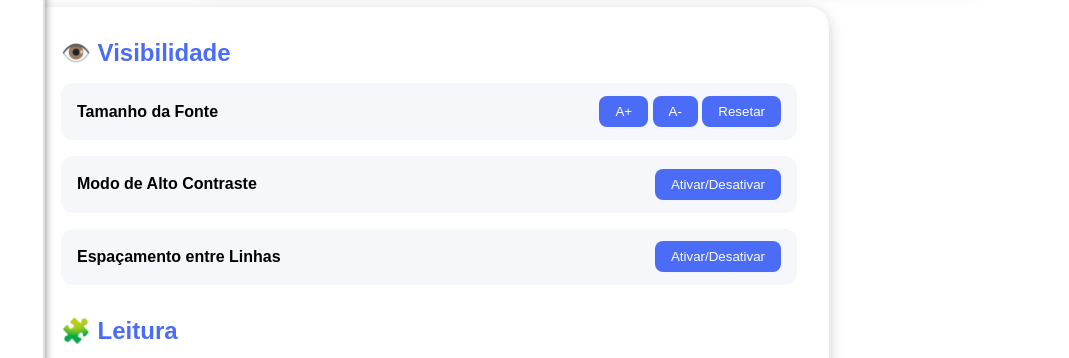
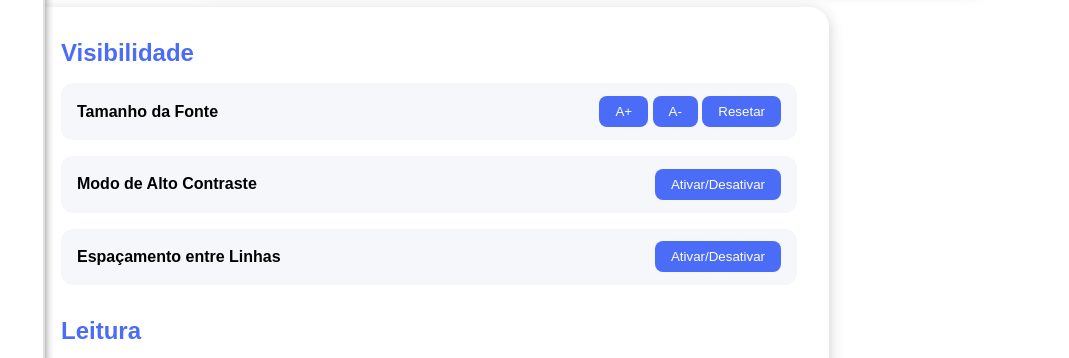
Before and after one commit to 4rceli/Mao-Na-Roda, a plain HTML site: page configuracoes.html in a window 1280 px wide. Shown: the part 283-641 px from the top of the page, 211-1280 px from the left. Drawn offline with Linux system fonts and the light colour scheme.

Commit message:
Update configuracoes.html

```diff
--- a/configuracoes.html
+++ b/configuracoes.html
@@ -87,7 +87,7 @@
 
   <main>
     <section class="config-section">
-      <h2>👁️ Visibilidade</h2>
+      <h2>Visibilidade</h2>
       <div class="config-item">
         <label for="font-size">Tamanho da Fonte</label>
         <div>
@@ -109,7 +109,7 @@
     </section>
 
     <section class="config-section">
-      <h2>🧩 Leitura</h2>
+      <h2>Leitura</h2>
       <div class="config-item">
         <label for="dyslexia">Fonte Amigável para Dislexia</label>
         <button onclick="toggleDyslexia()">Ativar/Desativar</button>
```
